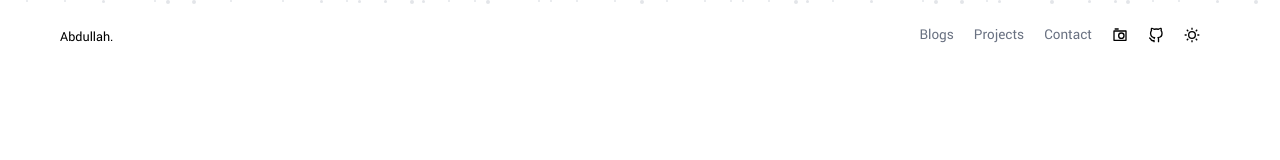
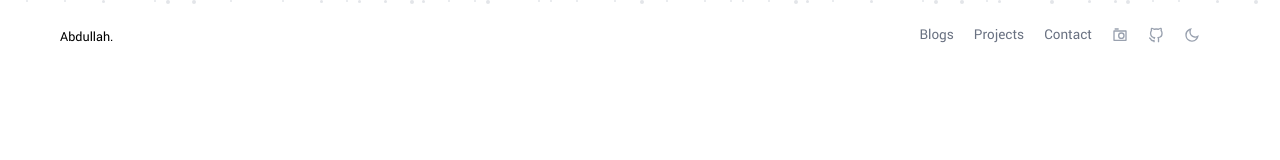
Before and after one commit to abdullah4tech/Portfolio-Page, a Vue app in the folder v2.test/: page / in a window 1280 px wide. Shown: the top 160 px of the page. Built offline with nearby package versions, Linux system fonts and the light colour scheme; what vue3-particles would draw is missing.

Commit message:
refactor(header): switch from <img> to SVG loader for rendering icons

```diff
--- a/v2.test/src/components/HeaderComponent.vue
+++ b/v2.test/src/components/HeaderComponent.vue
@@ -1,10 +1,19 @@
-<script setup lang='ts'>
+<script setup lang="ts">
+import CameraIcon from '@/assets/camera.svg?component'
+import GithubIcon from '@/assets/github.svg?component'
+import SunIcon from '@/assets/sun.svg?component'
+import MoonIcon from '@/assets/moon.svg?component'
+import { ref } from 'vue'
+
+const isDark = ref(false)
+
+const toggleTheme = () => {
+  isDark.value = !isDark.value
+}
 </script>
-
 
 <template>
   <header class="flex text-[20px] items-center justify-between py-4 px-15">
-
     <!-- Logo -->
     <div>
       <span class="text-sm">Abdullah.</span>
@@ -13,21 +22,36 @@
     <!-- Navigation -->
     <nav class="py-2 px-5 flex justify-center rounded-full backdrop-blur-md">
       <ul class="flex items-center gap-5 text-[15px] text-gray-500">
-        <li><a href="#">Blogs</a></li>
-        <li><a href="#">Projects</a></li>
-        <li><a href="#">Contact</a></li>
-        <li><a href="#">
-          <img src="/images/camera.svg" class="size-4 text-gray-300">
-        </a></li>
-        <li><a href="#">
-          <img src="/images/github.svg" class="size-4">
-        </a></li>
-        <li><a href="#">
-          <img src="/images/light.svg" class="size-4">
-        </a></li>
+        <li>
+          <a href="#" class="hover:text-gray-700 transition-colors duration-200">Blogs</a>
+        </li>
+        <li>
+          <a href="#" class="hover:text-gray-700 transition-colors duration-200">Projects</a>
+        </li>
+        <li>
+          <a href="#" class="hover:text-gray-700 transition-colors duration-200">Contact</a>
+        </li>
+        <li>
+          <a href="#" class="text-gray-400 hover:text-gray-700 transition-colors duration-200">
+            <CameraIcon class="size-4" />
+          </a>
+        </li>
+        <li>
+          <a href="#" class="text-gray-400 hover:text-gray-700 transition-colors duration-200">
+            <GithubIcon class="size-4" />
+          </a>
+        </li>
+        <li>
+          <a
+            href="#"
+            v-on:click="toggleTheme"
+            class="text-gray-400 hover:text-gray-700 transition-colors duration-200"
+          >
+            <SunIcon v-if="isDark" class="size-4" />
+            <MoonIcon v-else class="size-4" />
+          </a>
+        </li>
       </ul>
     </nav>
-
-
   </header>
 </template>
```
